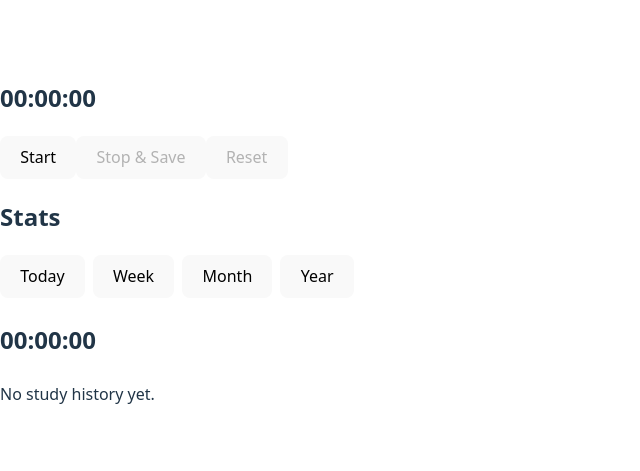
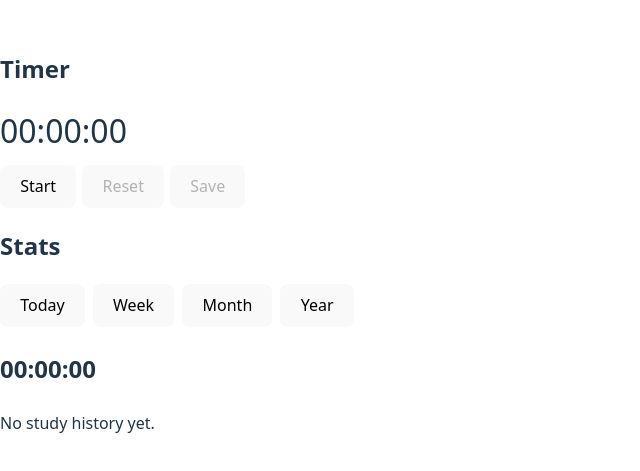
Before and after one commit to BusraKahraman/study-tracker, a React (Vite) app: page / in a window 1280 px wide. Shown: the part 159-630 px from the top of the page, without its empty margins (0-640 px from the left). Built offline with nearby package versions, Linux system fonts and the light colour scheme.

Commit message:
Add accurate seconds-based timer

```diff
--- a/src/components/History.jsx
+++ b/src/components/History.jsx
@@ -1,5 +1,6 @@
 import { useState } from 'react';
 import { formatTime, timeToSeconds, isValidTime } from '../utils/time';
+import { sortDatesDesc } from '../utils/date';
 
 const DEFAULT_VISIBLE_DAYS = 5;
 
@@ -12,9 +13,7 @@ export default function History({ data, onDeleteDay, onEditDay, onAddDay }) {
 	const [newDate, setNewDate] = useState('');
 	const [newTime, setNewTime] = useState('00:00:00');
 
-	const entries = Object.entries(data).sort(
-		(a, b) => new Date(b[0]) - new Date(a[0])
-	); // newest first
+	const entries = sortDatesDesc(Object.entries(data));
 
 	const visibleEntries = showAll
 		? entries
--- a/src/components/Timer.jsx
+++ b/src/components/Timer.jsx
@@ -1,44 +1,81 @@
-import { useEffect, useState } from 'react';
+import { useEffect, useState, useRef } from 'react';
 import { formatTime } from '../utils/time';
+import { getTodayKey } from '../utils/date';
 
 export default function Timer({ onSave }) {
-	const [seconds, setSeconds] = useState(0);
-	const [running, setRunning] = useState(false);
+	const [isRunning, setIsRunning] = useState(false);
+	const [elapsedSeconds, setElapsedSeconds] = useState(0);
+	const startTimeRef = useRef(null);
+	const intervalRef = useRef(null);
+
+	const start = () => {
+		if (isRunning) return;
+
+		startTimeRef.current = Date.now() - elapsedSeconds * 1000;
+		setIsRunning(true);
+	};
+
+	const pause = () => {
+		setIsRunning(false);
+	};
+
+	const reset = () => {
+		setIsRunning(false);
+		setElapsedSeconds(0);
+		startTimeRef.current = null;
+	};
+
+	const save = () => {
+		if (elapsedSeconds === 0) return;
+		onSave(getTodayKey(), elapsedSeconds);
+		reset();
+	};
 
 	useEffect(() => {
-		if (!running) return;
+		if (!isRunning) {
+			clearInterval(intervalRef.current);
+			return;
+		}
 
-		const interval = setInterval(() => {
-			setSeconds((s) => s + 1);
+		intervalRef.current = setInterval(() => {
+			const seconds = Math.floor((Date.now() - startTimeRef.current) / 1000);
+			setElapsedSeconds(seconds);
 		}, 1000);
 
-		return () => clearInterval(interval);
-	}, [running]);
-
-	const stopAndSave = () => {
-		setRunning(false);
-		const savedSeconds = seconds;
-		setSeconds(0);
-		onSave(savedSeconds);
-	};
+		return () => clearInterval(intervalRef.current);
+	}, [isRunning]);
 
 	return (
 		<div>
-			<h2>{formatTime(seconds)}</h2>
-			{!running ? (
-				<button onClick={() => setRunning(true)}>Start</button>
+			<h2>Timer</h2>
+
+			<div style={{ fontSize: '2rem' }}>{formatTime(elapsedSeconds)}</div>
+
+			<div style={{ marginTop: '10px' }}>
+				{!isRunning ? (
+					<button style={{ marginRight: '6px' }} onClick={start}>
+						Start
+					</button>
 				) : (
-				<button onClick={() => setRunning(false)}>Pause</button>
+					<button style={{ marginRight: '6px' }} onClick={pause}>
+						Pause
+					</button>
 				)}
-			<button onClick={stopAndSave} disabled={seconds === 0}>
-				Stop & Save
-			</button>
 				<button
-				onClick={() => setSeconds(0)}
-				disabled={seconds === 0 && !running}
+					style={{ marginRight: '6px' }}
+					onClick={reset}
+					disabled={elapsedSeconds === 0}
 				>
 					Reset
 				</button>
+				<button
+					style={{ marginRight: '6px' }}
+					onClick={save}
+					disabled={elapsedSeconds === 0}
+				>
+					Save
+				</button>
+			</div>
 		</div>
 	);
 }
--- a/src/utils/date.js
+++ b/src/utils/date.js
@@ -33,3 +33,7 @@ export function isThisYear(dateStr) {
 
 	return date.getFullYear() === now.getFullYear();
 }
+
+export function sortDatesDesc(entries) {
+	return [...entries].sort((a, b) => new Date(b[0]) - new Date(a[0]));
+}
```
Lines whose indentation alone changed are shown as unchanged.
